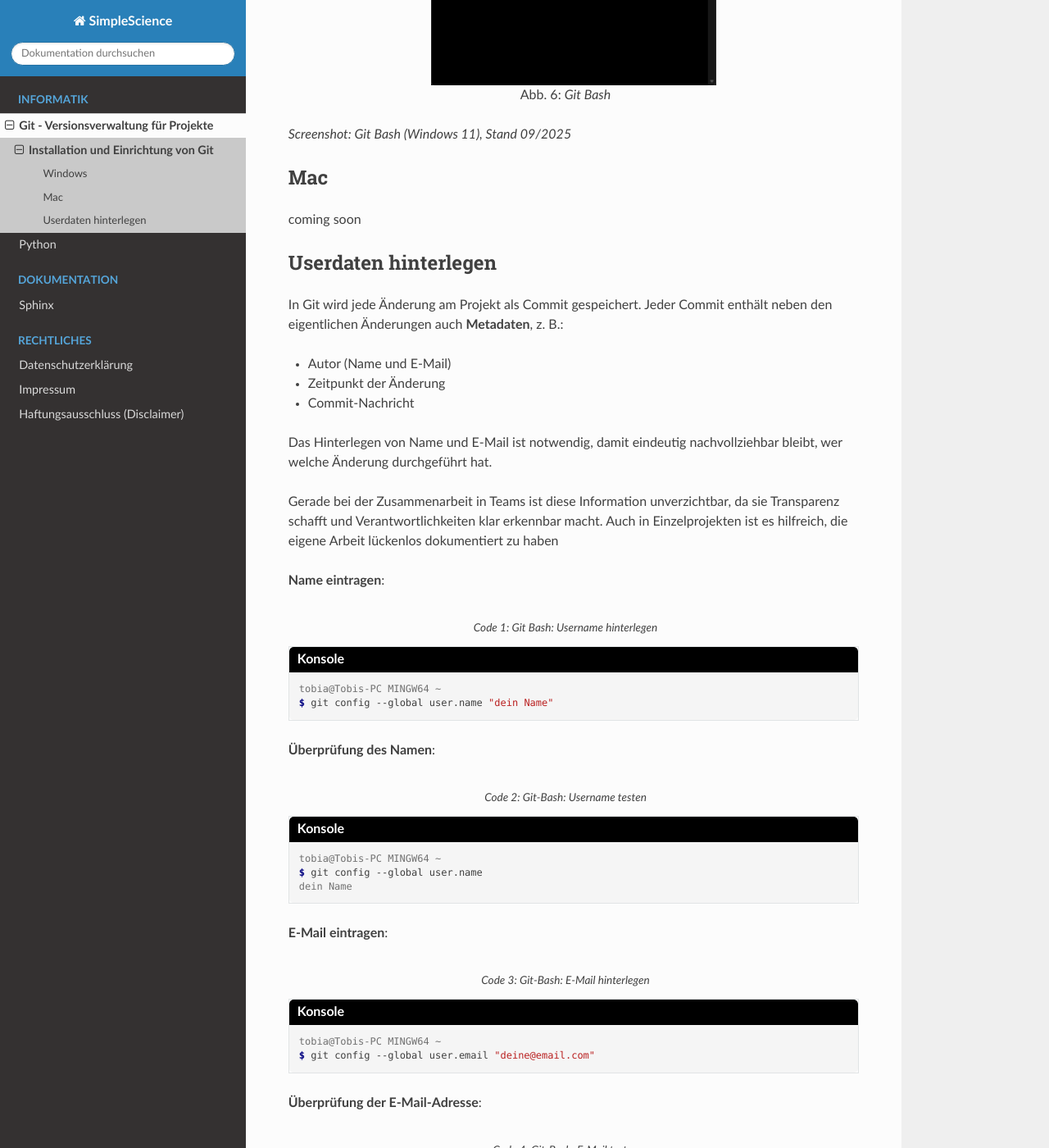
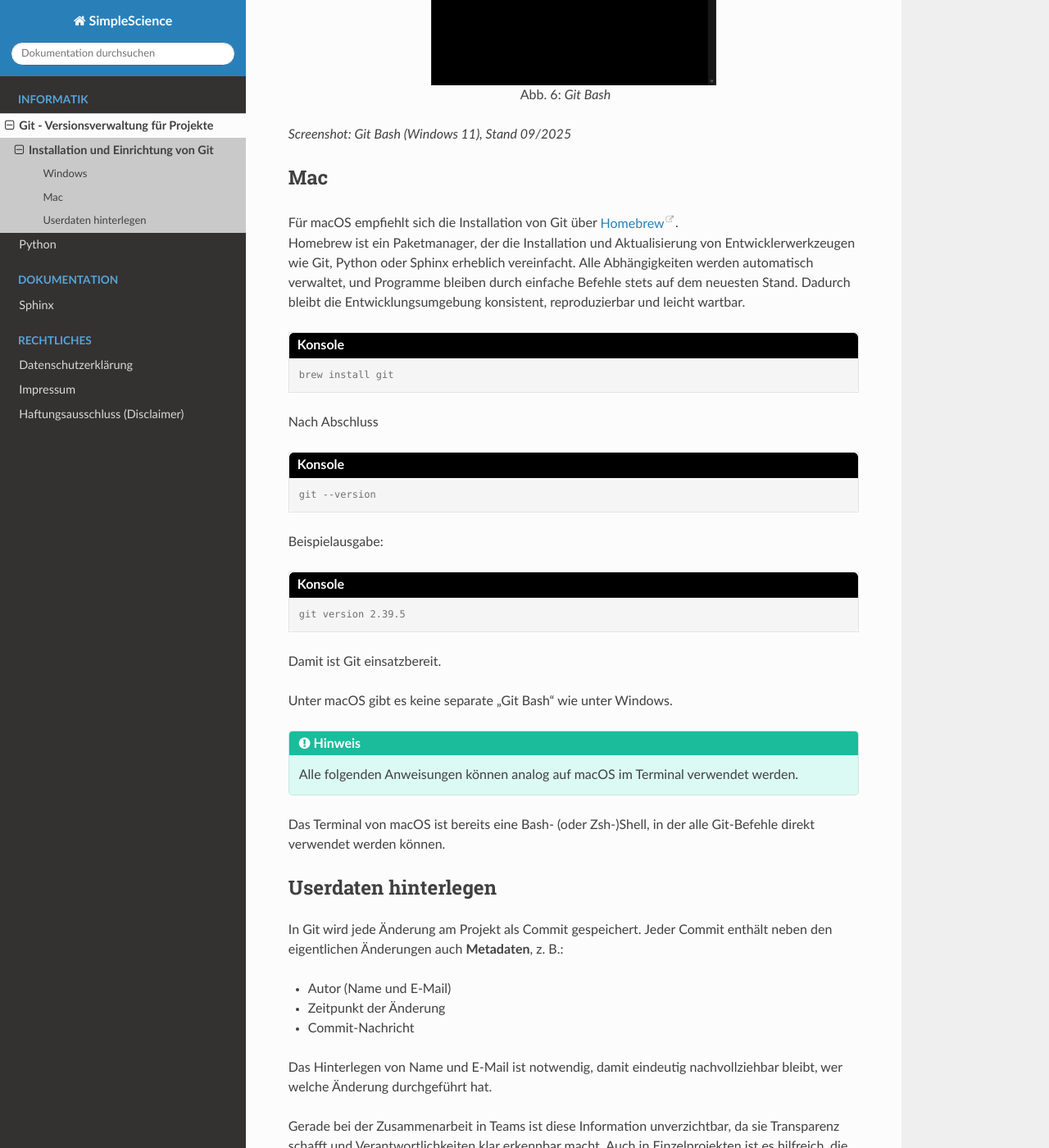
Before and after one commit to TobiasReichart/SimpleScience, a Sphinx documentation site: the page built from source/git/section/installation.md, in a window 1280 px wide and 1400 px high, scrolled down 1905 px. Shown: the whole window at 82% size. Built offline with Sphinx 7.4.7 and the Read the Docs theme 3.1.0, drawn with Linux system fonts in a browser that asks for light colours.

Commit message:
Mac Installation von git

````diff
--- a/source/git/section/installation.md
+++ b/source/git/section/installation.md
@@ -48,7 +48,29 @@ Git Bash
 
 ## Mac
 
-coming soon
+Für macOS empfiehlt sich die Installation von Git über [Homebrew](https://brew.sh/).\
+Homebrew ist ein Paketmanager, der die Installation und Aktualisierung von Entwicklerwerkzeugen wie Git, Python oder Sphinx erheblich vereinfacht.
+Alle Abhängigkeiten werden automatisch verwaltet, und Programme bleiben durch einfache Befehle stets auf dem neuesten Stand.
+Dadurch bleibt die Entwicklungsumgebung konsistent, reproduzierbar und leicht wartbar.
+
+```{code-block} console
+brew install git
+```
+Nach Abschluss
+```{code-block} console
+git --version
+```
+Beispielausgabe:
+```{code-block} console
+git version 2.39.5
+```
+Damit ist Git einsatzbereit.
+
+Unter macOS gibt es keine separate „Git Bash“ wie unter Windows.
+```{hint}
+Alle folgenden Anweisungen können analog auf macOS im Terminal verwendet werden.
+```
+Das Terminal von macOS ist bereits eine Bash- (oder Zsh-)Shell, in der alle Git-Befehle direkt verwendet werden können.
 
 ## Userdaten hinterlegen
 
````
